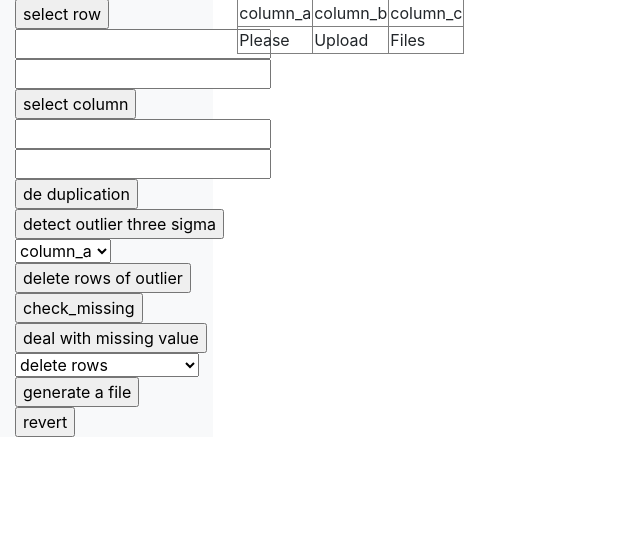
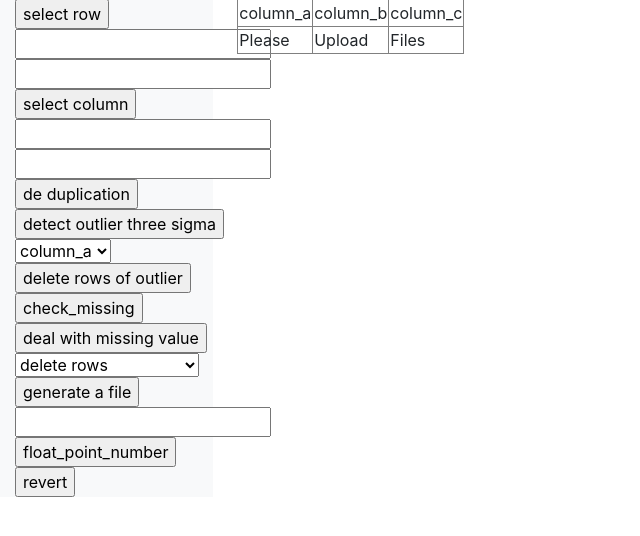
Before and after one commit to LittleS-zh/FYP_DataCleaningSoftware, a Django app: page /revert/ in a window 1280 px wide. Shown: the part 57-593 px from the top of the page, without its empty margins (0-640 px from the left). Run offline with Django 3.2, Linux system fonts and the light colour scheme; some libraries are stand-ins or nearby versions.

Commit message:
add function: select specific float point to show, the default value is 2

```diff
--- a/FYP_codes/views.py
+++ b/FYP_codes/views.py
@@ -6,6 +6,8 @@ from django.http import FileResponse
 import os, sys
 
 dc = DataCleaning()
+global float_round
+float_round = [2]
 
 
 def index(request):
@@ -30,7 +32,7 @@ def upload_file(request):
 
 
 def data_cleaning_operation(request):
-    return render(request, "dataCleaningOperation.html", {"data": dc.get_frame()})
+    return render(request, "dataCleaningOperation.html", {"data": dc.get_frame(float_round[0])})
 
 
 def select_rows(request):
@@ -38,7 +40,7 @@ def select_rows(request):
         row_ceiling = int(request.POST.get("row_ceiling", None))
         row_floor = int(request.POST.get("row_floor", None))
         dc.select_rows(row_ceiling, row_floor)
-    return render(request, "dataCleaningOperation.html", {"data": dc.get_frame()})
+    return render(request, "dataCleaningOperation.html", {"data": dc.get_frame(float_round[0])})
 
 
 def select_columns(request):
@@ -46,24 +48,24 @@ def select_columns(request):
         column_left = int(request.POST.get("column_left", None))
         column_right = int(request.POST.get("column_right", None))
         dc.select_column_position(column_left, column_right)
-    return render(request, "dataCleaningOperation.html", {"data": dc.get_frame()})
+    return render(request, "dataCleaningOperation.html", {"data": dc.get_frame(float_round[0])})
 
 
 def data_de_duplication(request):
     dc.data_de_duplication()
-    return render(request, "dataCleaningOperation.html", {"data": dc.get_frame()})
+    return render(request, "dataCleaningOperation.html", {"data": dc.get_frame(float_round[0])})
 
 
 def detect_outlier_three_sigma(request):
     if request.method == "POST":
         column_input = str(request.POST.get("detect_outlier_three_sigma", None))
         dc.detect_outlier_three_sigma(column_input)
-    return render(request, "dataCleaningOperation.html", {"data": dc.get_frame()})
+    return render(request, "dataCleaningOperation.html", {"data": dc.get_frame(float_round[0])})
 
 
 def deal_with_outlier(request):
     dc.deal_with_outlier()
-    return render(request, "dataCleaningOperation.html", {"data": dc.get_frame()})
+    return render(request, "dataCleaningOperation.html", {"data": dc.get_frame(float_round[0])})
 
 
 def check_missing(request):
@@ -74,7 +76,7 @@ def deal_with_missing_value(request):
     selection = request.GET['deal_with_missing_value']
     print(selection)
     dc.deal_with_missing_value(selection)
-    return render(request, "dataCleaningOperation.html", {"data": dc.get_frame()})
+    return render(request, "dataCleaningOperation.html", {"data": dc.get_frame(float_round[0])})
 
 
 def generate_a_file(request):
@@ -89,6 +91,13 @@ def generate_a_file(request):
     # return render(request, "dataCleaningOperation.html", {"data": dc.get_frame()}, )
 
 
+def limit_float_point_num(request):
+    if request.method == "POST":
+        float_point_round = int(request.POST.get("float_point_num", None))
+        float_round[0] = float_point_round
+        return render(request, "dataCleaningOperation.html", {"data": dc.get_frame(float_round[0])})
+
+
 def revert(request):
     dc.revert_data_frame()
-    return render(request, "dataCleaningOperation.html", {"data": dc.get_frame()})
+    return render(request, "dataCleaningOperation.html", {"data": dc.get_frame(float_round[0])})
--- a/Final_Year_Project/urls.py
+++ b/Final_Year_Project/urls.py
@@ -35,6 +35,7 @@ urlpatterns = [
     path(r'check_missing/', views.check_missing, name="check_missing"),
     path(r'deal_with_missing_value/', views.deal_with_missing_value, name="deal_with_missing_value"),
     path(r'generate_a_file/', views.generate_a_file, name="generate_a_file"),
+    path(r'limit_float_point_num/', views.limit_float_point_num, name="limit_float_point_num"),
 ]
 
 if settings.DEBUG:
--- a/data_cleaning_function/data_cleaning.py
+++ b/data_cleaning_function/data_cleaning.py
@@ -99,9 +99,9 @@ class DataCleaning(object):
         elif choice == 6:
             self.__current_data_frame.fillna(self.__current_data_frame.mean())
 
-    def get_frame(self):
+    def get_frame(self,float_round):
         data_frame_column = np.array(self.__current_data_frame.columns)
-        data_frame_array = np.array(self.__current_data_frame)
+        data_frame_array = np.array(self.__current_data_frame.round(float_round))
         data_frame_list = data_frame_array.tolist()
         data_frame_list.insert(0,data_frame_column)
         data_dictionary = {'data_frame': data_frame_list, 'data_header':data_frame_column}
--- a/templates/dataCleaningOperation.html
+++ b/templates/dataCleaningOperation.html
@@ -85,12 +85,24 @@
                             <input type="submit" value="generate a file" name="submit"/>
                         </form>
                     </li>
+
+                    <li class="nav-item">
+                        <form action="/limit_float_point_num/" method="post">
+                            {% csrf_token %}
+                            <input type="text" name="float_point_num"/>
+                            <input type="submit" value="float_point_number" name="submit"/>
+                        </form>
+                    </li>
+
                     <li class="nav-item">
                         <form action="/revert/" method="post">
                             {% csrf_token %}
                             <input type="submit" value="revert" name="submit"/>
                         </form>
                     </li>
+
+
+
                 </ul>
             </div>
         </nav>
```
